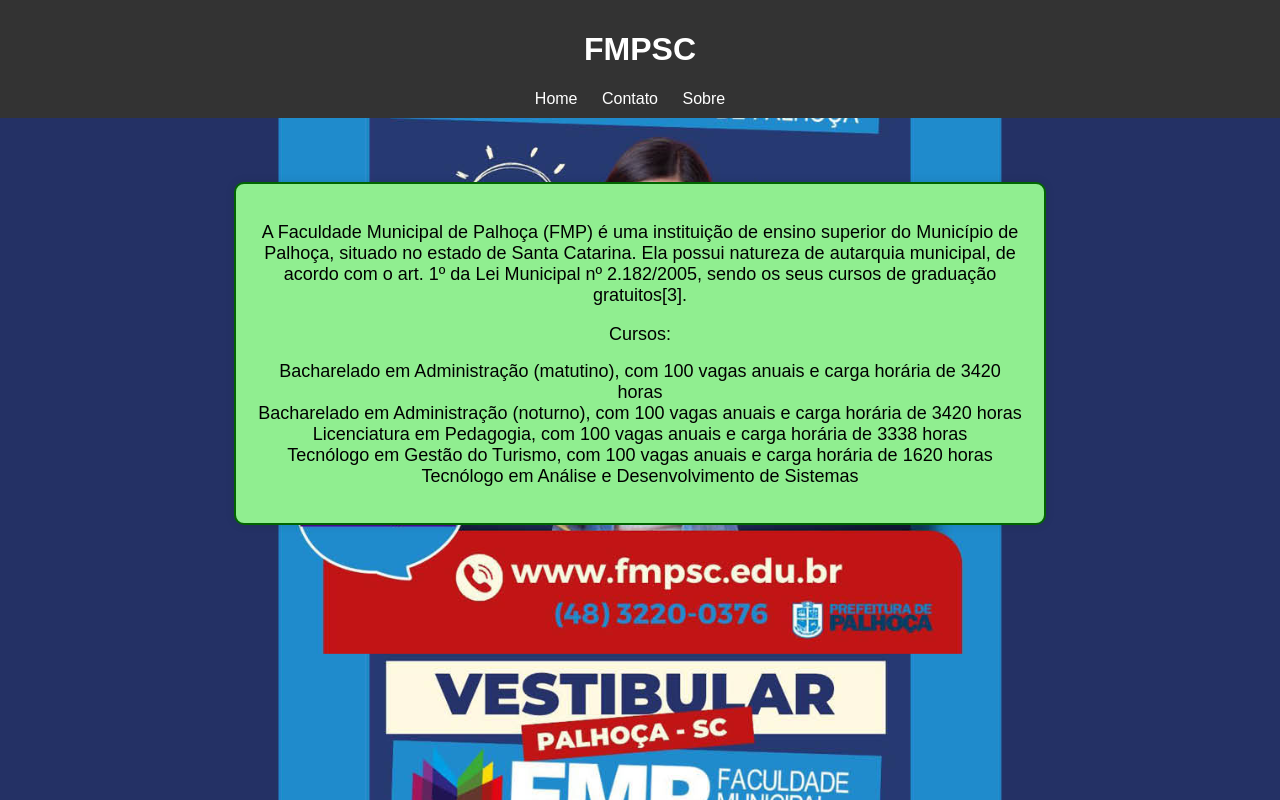
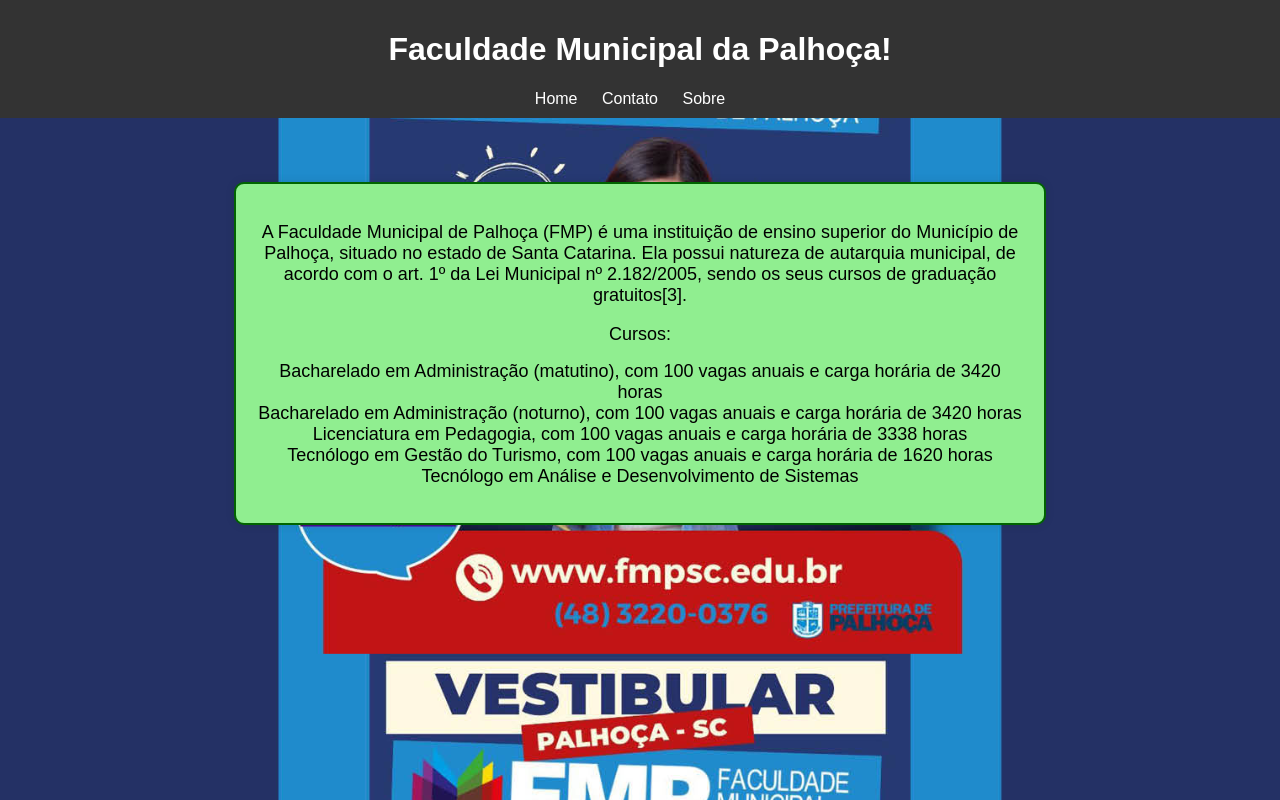
Before and after one commit to rodrigoigoigo1/a3finalizada, a plain HTML site: page index.html in a window 1280 px wide. Drawn offline with Linux system fonts and the light colour scheme.

Commit message:
Update index.html

```diff
--- a/index.html
+++ b/index.html
@@ -8,7 +8,7 @@
 </head>
 <body>
     <header>
-        <h1>FMPSC</h1>
+        <h1>Faculdade Municipal da Palhoça!</h1>
         <nav>
             <ul>
                 <li><a href="#home">Home</a></li>
```
